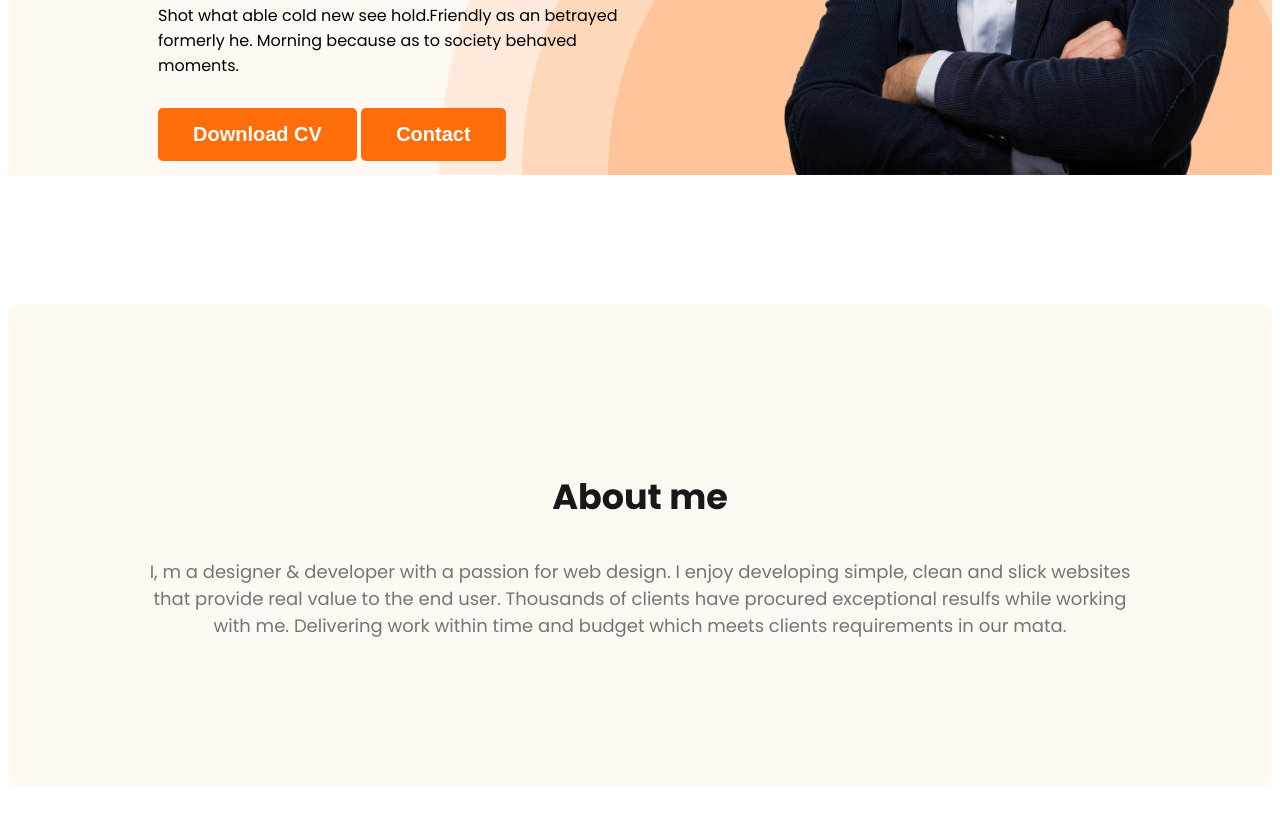
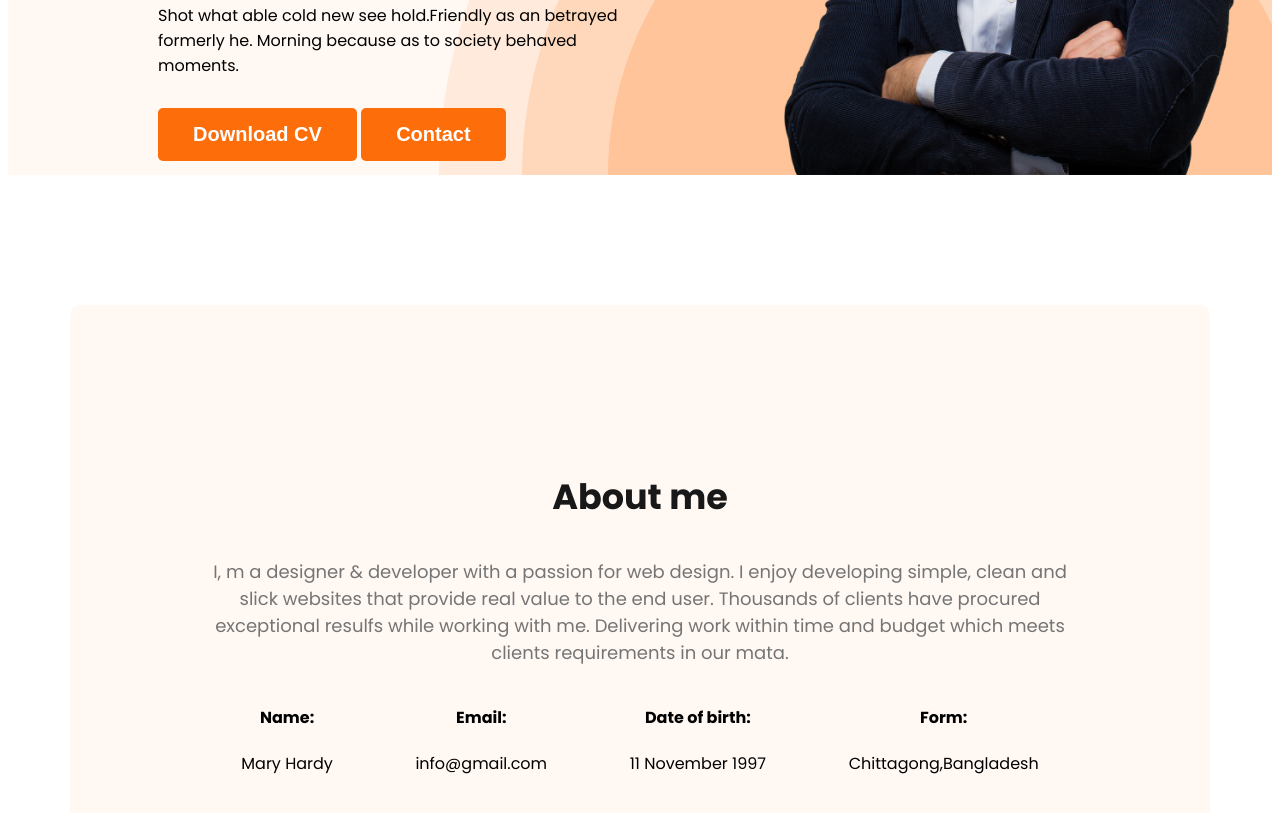
Before and after one commit to SUPTO-1/developer-portfolio, a plain HTML site: page index.html in a window 1280 px wide. Shown: the part 600-1413 px from the top of the page. Drawn offline with Linux system fonts and the light colour scheme.

Commit message:
added about information

```diff
--- a/index.html
+++ b/index.html
@@ -46,6 +46,25 @@
           while working with me. Delivering work within time and budget which
           meets clients requirements in our mata.
         </p>
+        <!-- .about-inf>h4.info-title+p.info-discription -->
+        <div class="about-info-container">
+            <div class="about-info">
+                <h4 class="info-title">Name:</h4>
+                <p class="info-discription">Mary Hardy</p>
+            </div>
+            <div class="about-info">
+                <h4 class="info-title">Email:</h4>
+                <p class="info-discription">info@gmail.com</p>
+            </div>
+            <div class="about-info">
+                <h4 class="info-title">Date of birth:</h4>
+                <p class="info-discription">11 November 1997</p>
+            </div>
+            <div class="about-info">
+                <h4 class="info-title">Form:</h4>
+                <p class="info-discription">Chittagong,Bangladesh</p>
+            </div>
+        </div>
       </section>
     </main>
     <footer></footer>
--- a/styles/portfolio.css
+++ b/styles/portfolio.css
@@ -86,6 +86,10 @@ nav a {
   }
 
 /* main-section styles */
+main{
+    max-width: 1140px;
+    margin: 0px auto;
+}
 /* about section styles */
 .about{
   padding: 130px;
@@ -93,3 +97,11 @@ nav a {
   background: #fff8f3;
   margin: 130px 0;
 }
+
+.about-info-container{
+    display: flex;
+    justify-content: space-around;
+}
+.about-info{
+    text-align: center;
+}
```
